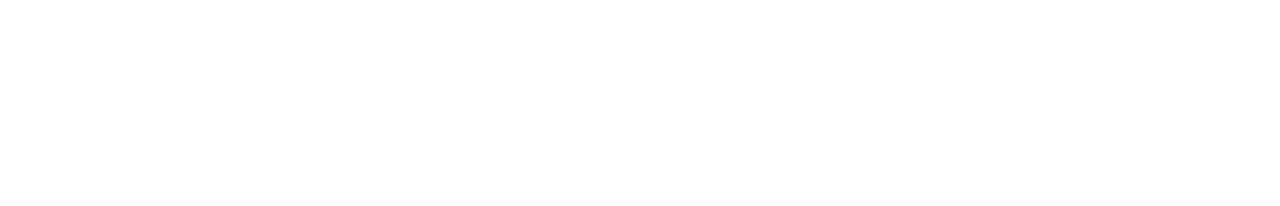
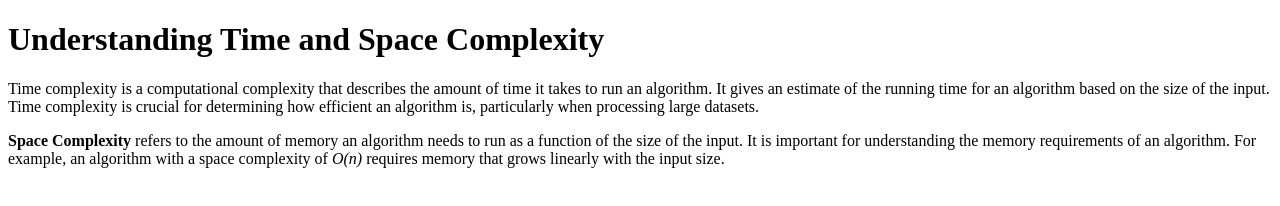
Before and after one commit to acciojob/time-and-space-complexity-pradeepdalvi14, a website: page main.html in a window 1280 px wide. Drawn offline with Linux system fonts and the light colour scheme.

Commit message:
created a submission

```diff
--- a/main.html
+++ b/main.html
@@ -1,16 +1,15 @@
 <!DOCTYPE html>
 
-<html>
-
+<!DOCTYPE html>
+<html lang="en">
 <head>
-	<link rel="stylesheet" href="styles.css">
+    <meta charset="UTF-8">
+    <meta name="viewport" content="width=device-width, initial-scale=1.0">
+    <title>Time and Space Complexity</title>
 </head>
-
 <body>
-	<!-- the entire body must be written by student -->
-    <script type="text/javascript" src="./script.js">
-</script>
-
+    <h1>Understanding Time and Space Complexity</h1>
+    <p>Time complexity is a computational complexity that describes the amount of time it takes to run an algorithm. It gives an estimate of the running time for an algorithm based on the size of the input. Time complexity is crucial for determining how efficient an algorithm is, particularly when processing large datasets.</p>
+    <p><b>Space Complexity</b> refers to the amount of memory an algorithm needs to run as a function of the size of the input. It is important for understanding the memory requirements of an algorithm. For example, an algorithm with a space complexity of <em>O(n)</em> requires memory that grows linearly with the input size.</p>
 </body>
-
 </html>
```
